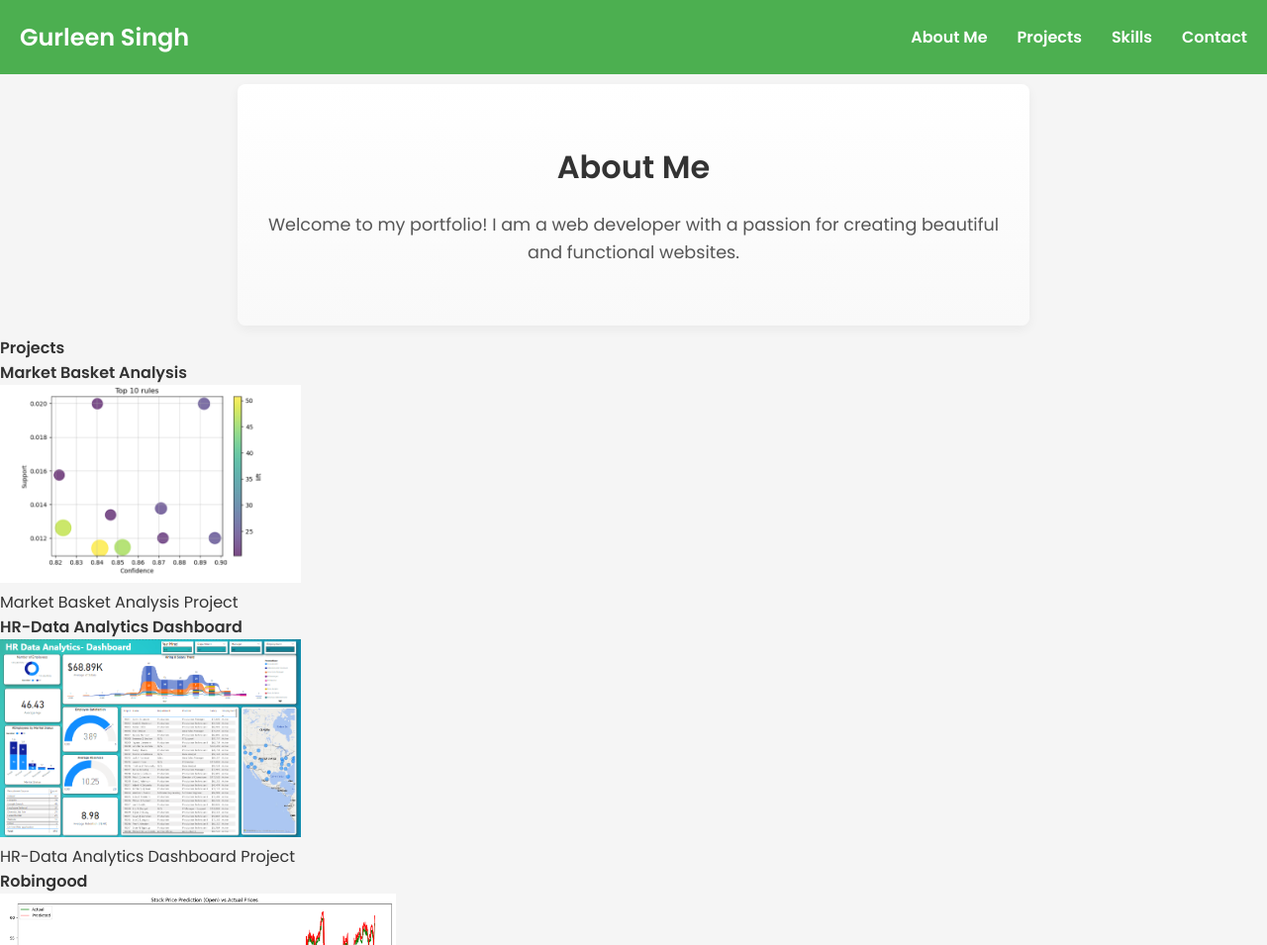
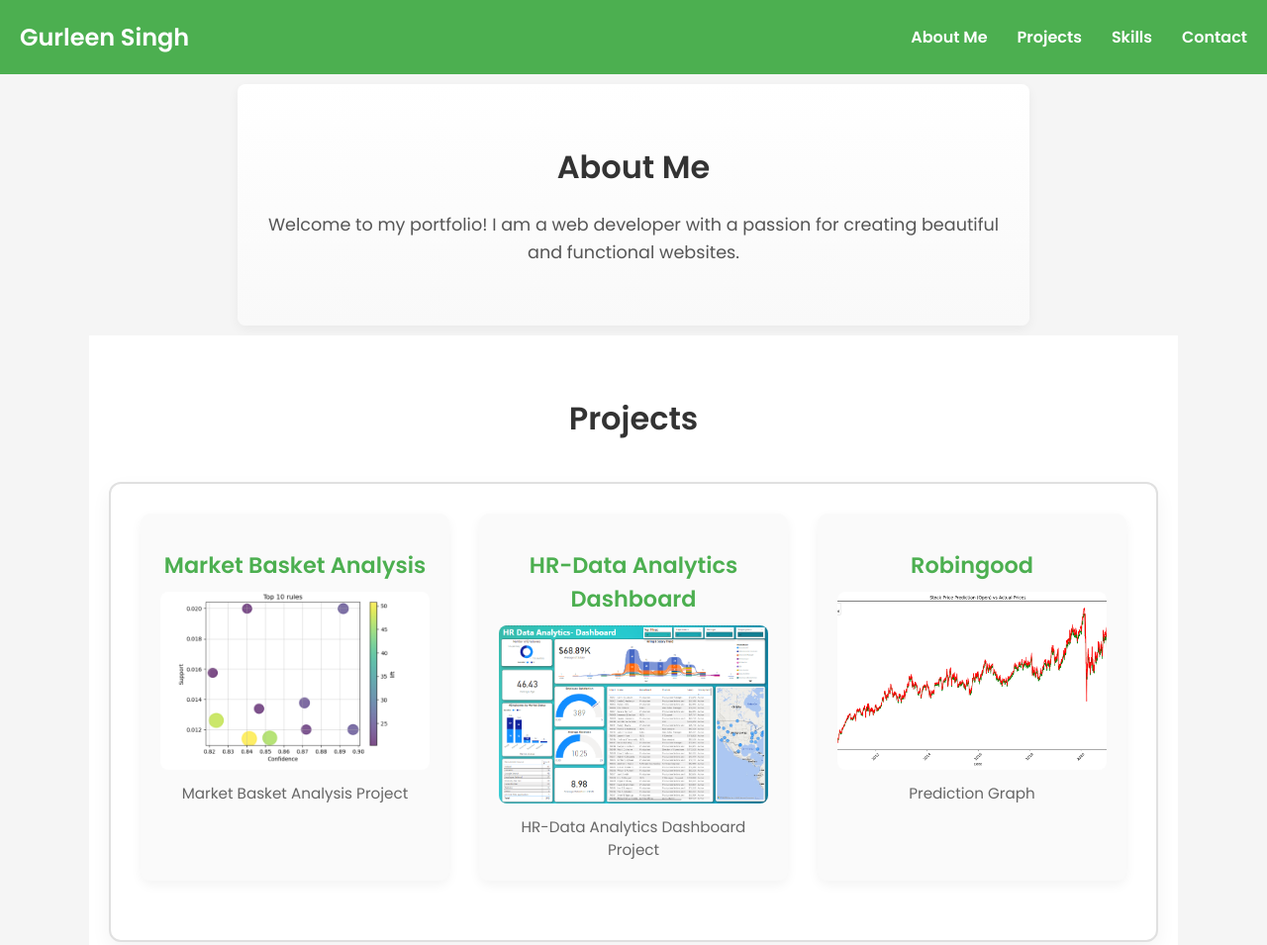
Before and after one commit to Chahalgr/Portfolio, a plain HTML site: page index.html in a window 1280 px wide. Shown: the top 955 px of the page at 99% size. Drawn offline with Linux system fonts and the light colour scheme.

Commit message:
Styled the projects section

```diff
--- a/index.html
+++ b/index.html
@@ -27,6 +27,7 @@
             </section>
             <section id = "projects" role = "my projects">
                 <h2>Projects</h2>
+                <div class = "project-grid">
                     <article>
                         <h3>Market Basket Analysis</h3>
                         <figure>
@@ -48,6 +49,7 @@
                             <figcaption>Prediction Graph</figcaption>
                         </figure>
                     </article>
+                </div>
             </section>
             <section id = "skills" role = "my skills">
                 <h2>Skills</h2>
--- a/styles.css
+++ b/styles.css
@@ -78,3 +78,77 @@ nav {
     line-height: 1.6;
     color: #555555;
 }
+
+#projects {
+    background-color: #ffffff;
+    padding: 60px 20px;
+    max-width: 1100px;
+    margin: 0 auto;
+}
+
+#projects h2 {
+    font-size: 2rem;
+    text-align: center;
+    margin-bottom: 40px;
+    color: #333;
+}
+
+#projects article {
+    background-color: #fafafa;
+    border-radius: 10px;
+    box-shadow: 0 4px 12px rgba(0, 0, 0, 0.05);
+    padding: 20px;
+    margin-bottom: 30px;
+    transition: transform 0.3s ease, box-shadow 0.3s ease;
+}
+
+#projects article:hover {
+    transform: translateY(-5px);
+    box-shadow: 0 8px 20px rgba(0, 0, 0, 0.1);
+}
+
+#projects img {
+    width: 100%;
+    max-height: 180px;
+    object-fit: cover;
+    border-radius: 8px;
+    margin-top: 10px;
+}
+
+
+#projects h3 {
+    margin-top: 15px;
+    font-size: 1.4rem;
+    color: #4CAF50;
+    text-align: center;
+}
+
+#projects figcaption {
+    font-size: 0.95rem;
+    color: #666;
+    margin-top: 5px;
+    text-align: center;
+}
+
+.project-grid {
+    border: 2px solid #e0e0e0;
+    border-radius: 12px;
+    padding: 30px;
+    background-color: #fff;
+    box-shadow: 0 8px 20px rgba(0, 0, 0, 0.05);
+    display: grid;
+    grid-template-columns: 1fr;
+    gap: 30px;
+}
+
+@media (min-width: 768px) {
+    .project-grid {
+        grid-template-columns: 1fr 1fr;
+    }
+}
+
+@media (min-width: 1024px) {
+    .project-grid {
+        grid-template-columns: 1fr 1fr 1fr;
+    }
+}
```
Lines whose indentation alone changed are shown as unchanged.
